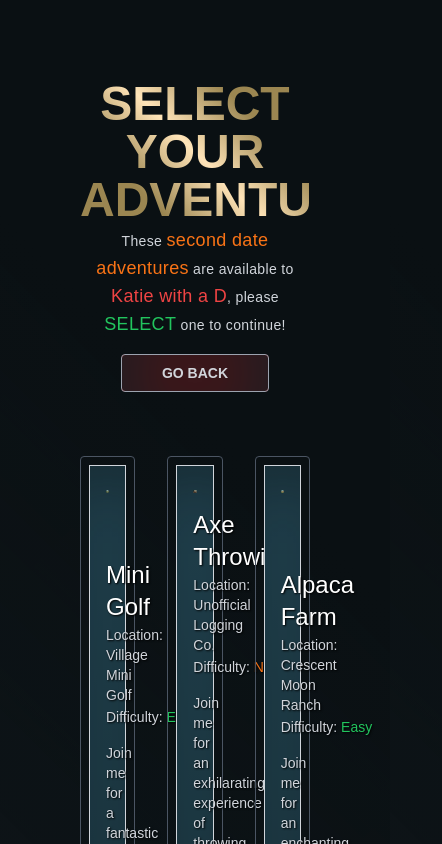
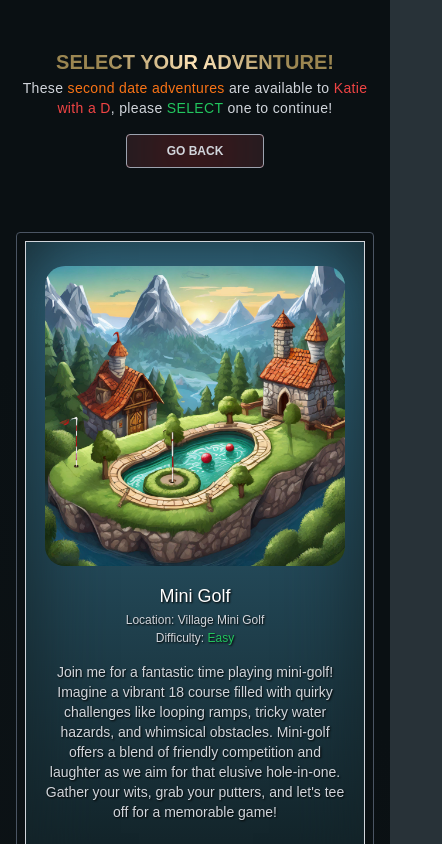
Before and after one commit to mattcarlotta/choose-your-adventure, a Next.js app: page /choose-adventure in a window 390 px wide. Shown: the top 844 px of the page, 442 px wide, since content can reach past the window. Built offline with nearby package versions, Linux system fonts and the light colour scheme; a web font is replaced by a local one.

Commit message:
feat: adjust styles for mobile

```diff
--- a/src/components/Adventure.tsx
+++ b/src/components/Adventure.tsx
@@ -72,10 +72,10 @@ export default function Adventure(
     if (error) {
         return (
             <div className="border border-red-600 p-2 rounded">
-                <div className="border border-red-300 flex flex-col space-y-4 justify-between pt-6 pb-8 px-4 bg-red-500 bg-opacity-20 min-h-full">
+                <div className="border border-red-300 flex flex-col space-y-2 justify-between bg-red-500 bg-opacity-20 min-h-full p-4 sm:space-y-4 sm:pt-6 sm:pb-8 sm:px-4">
                     <Image priority={priority} src="/submit-error.avif" alt="form submit error" height={350} width={350} style={{ borderRadius: "20px", margin: "0 auto" }} />
-                    <h2 className="text-2xl font-bold">Halt, adventurer!</h2>
-                    <h3 className="text-xl font-bold tracking-wide">{error}</h3>
+                    <h2 className="text-lg font-bold sm:text-2xl">Halt, Explorer!</h2>
+                    <h3 className="text-sm font-bold tracking-wide sm:text-xl">{error}</h3>
                 </div>
             </div>
         )
@@ -96,13 +96,13 @@ export default function Adventure(
                 >
                     <Image priority={priority} src={`/${imageSrc}.avif`} alt={imageAlt} height={300} width={300} style={{ borderRadius: "20px", margin: "0 auto" }} />
                     <div className="flex flex-col space-y-0.5 backshadow">
-                        <h2 className="backshadow text-2xl">
+                        <h2 className="backshadow text-lg sm:text-2xl">
                             {title}
                         </h2>
-                        <p className="text-sm text-gray-300">
+                        <p className="text-xs text-gray-300 sm:text-sm">
                             Location: {location}
                         </p>
-                        <p className="text-sm text-gray-300">
+                        <p className="text-xs text-gray-300 sm:text-sm">
                             Difficulty:&nbsp;
                             <span
                                 className={clsx(
@@ -115,7 +115,7 @@ export default function Adventure(
                                 {difficulty}
                             </span>
                         </p>
-                        <p className="text-sm text-gray-300 !mt-4 min-h-[11rem]">
+                        <p className="text-sm text-gray-300 !my-4 sm:min-h-[14rem] sm:text-base">
                             {description}
                         </p>
                     </div>
@@ -124,22 +124,22 @@ export default function Adventure(
                             <>
                                 {{
                                     [ADVENTURE_STATUS.UNAVAILABLE]: (
-                                        <div className="flex space-x-2 items-center mx-auto font-bold text-xl text-gray-400 px-8 py-2 cursor-not-allowed rounded">
-                                            <UnavailableIcon className="w-5 h-5 fill-gray-400" />
+                                        <div className="flex space-x-2 items-center mx-auto font-bold text-gray-400 px-8 py-2 cursor-not-allowed rounded sm:text-xl">
+                                            <UnavailableIcon className="w-5 h-5 fill-gray-400 sm:w-5 sm:h-5" />
                                             <span>OUT OF STOCK</span>
                                         </div>
 
                                     ),
                                     [ADVENTURE_STATUS.LOCKED]: (
-                                        <div className="flex space-x-2 items-center mx-auto font-bold border border-gray-400 text-xl text-gray-400 px-8 py-2 cursor-not-allowed rounded">
-                                            <LockedIcon className="w-5 h-5 fill-gray-400" />
+                                        <div className="flex space-x-2 items-center mx-auto font-bold border border-gray-400 text-gray-400 px-8 py-2 cursor-not-allowed rounded sm:text-xl">
+                                            <LockedIcon className="w-4 h-4 fill-gray-400 sm:w-5 sm:h-5" />
                                             <span>DLC PASS ONLY</span>
                                         </div>
 
                                     ),
                                     [ADVENTURE_STATUS.MEMBERS_ONLY]: (
-                                        <p className="flex space-x-2 items-center members-only mx-auto font-bold border text-xl text-gray-300 px-6 py-2 cursor-not-allowed rounded">
-                                            <KeyIcon className="w-6 h-6 fill-black" />
+                                        <p className="flex space-x-2 items-center members-only mx-auto font-bold border text-gray-300 px-6 py-2 cursor-not-allowed rounded sm:text-xl">
+                                            <KeyIcon className="w-5 h-5 fill-black sm:w-6 sm:h-6" />
                                             <span>MEMBERS ONLY</span>
                                         </p>
 
@@ -155,7 +155,7 @@ export default function Adventure(
                             <button
                                 type="button"
                                 disabled={isSubmitting}
-                                className="glow mx-auto font-bold border border-gray-400 text-xl text-gray-300 px-10 py-2 cursor-pointer rounded hover:border-white hover:text-white"
+                                className="glow mx-auto font-bold border border-gray-400 text-gray-300 px-10 py-2 cursor-pointer rounded hover:border-white hover:text-white sm:text-xl"
                                 onClick={handleSubmit}
                             >
                                 {isSubmitting ? "STARTING..." : "START"}
@@ -165,7 +165,7 @@ export default function Adventure(
                             <>
                                 {status === ADVENTURE_STATUS.AVAILABLE && (
                                     <Link
-                                        className="glow uppercase mx-auto font-bold border border-gray-400 text-xl text-gray-300 px-10 py-2 cursor-pointer rounded hover:border-white hover:text-white"
+                                        className="glow uppercase mx-auto font-bold border border-gray-400 text-gray-300 px-10 py-2 cursor-pointer rounded hover:border-white hover:text-white sm:text-xl"
                                         href={`/confirm-adventure/${id}`}
                                     >
                                         Select
@@ -174,7 +174,7 @@ export default function Adventure(
                                 {(status === ADVENTURE_STATUS.LOCKED || status === ADVENTURE_STATUS.MEMBERS_ONLY || status === ADVENTURE_STATUS.UNAVAILABLE) && !wasSelected && (
                                     <button
                                         type="button"
-                                        className="glow uppercase mx-auto font-bold border border-gray-400 text-xl text-gray-300 px-10 py-2 cursor-pointer rounded hover:border-white hover:text-white"
+                                        className="glow uppercase mx-auto font-bold border border-gray-400 text-gray-300 px-10 py-2 cursor-pointer rounded hover:border-white hover:text-white sm:text-xl"
                                         onClick={handleSelection}
                                     >
                                         Select
@@ -199,7 +199,7 @@ export default function Adventure(
                             <div className="flex flex-row justify-center items-center border-b border-red-900 bg-black">
                                 <h2
                                     role="presentation"
-                                    className="p-3 text-center text-md text-white font-bold sm:mt-0 sm:text-xl"
+                                    className="p-3 text-center text-white font-bold sm:mt-0 sm:text-xl"
                                     id="modal-title"
                                 >
                                     {{
@@ -223,22 +223,21 @@ export default function Adventure(
                                     [ADVENTURE_STATUS.UNAVAILABLE]: (
                                         <>
                                             <Image priority src="/unavailable.avif" alt={imageAlt} height={400} width={400} style={{ borderRadius: "20px", margin: "0 auto" }} />
-                                            <p className="text-md mt-4">Sorry adventurer, but this adventure is no longer in stock.</p>
-                                            <p className="text-md">Please choose another adventure instead.</p>
+                                            <p className="mt-4">Sorry explorer, but this adventure is no longer in stock.</p>
                                         </>
                                     ),
                                     [ADVENTURE_STATUS.LOCKED]: (
                                         <>
                                             <Image priority src="/locked.avif" alt={imageAlt} height={400} width={400} style={{ borderRadius: "20px", margin: "0 auto" }} />
-                                            <p className="text-md mt-4">Halt adventurer, you don&apos;t have enough XP to enter this area yet.</p>
-                                            <p className="text-md">Return after you&apos;ve purchased the deluxe DLC season pass for <a className="text-blue-500 font-bold hover:underline" href="https://www.youtube.com/watch?v=dQw4w9WgXcQ" target="_blank" referrerPolicy="no-referrer">$49.99 (click to purchase)</a></p>
+                                            <p className="mt-4">Halt explorer, you don&apos;t have enough XP to enter this area yet.</p>
+                                            <p className="mt-4 sm:mt-0">Return after you&apos;ve purchased the deluxe DLC season pass for <a className="text-blue-500 font-bold hover:underline" href="https://www.youtube.com/watch?v=dQw4w9WgXcQ" target="_blank" referrerPolicy="no-referrer">$49.99 (click to purchase)</a></p>
                                         </>
                                     ),
                                     [ADVENTURE_STATUS.MEMBERS_ONLY]: (
                                         <>
                                             <Image priority src="/members-only.avif" alt={imageAlt} height={400} width={400} style={{ borderRadius: "20px", margin: "0 auto" }} />
-                                            <p className="text-md mt-4">This adventure is <span className="font-bold">RESTRICTED</span> to <span className="text-yellow-500 font-bold">members only!</span></p>
-                                            <p className="text-md">Leave <span className="text-red-500 font-bold">NOW</span> or else I&apos;ll throw you in jail.</p>
+                                            <p className="mt-4">This adventure is <span className="font-bold">RESTRICTED</span> to <span className="text-yellow-500 font-bold">members only!</span></p>
+                                            <p>Leave <span className="text-red-500 font-bold">NOW</span> peasant or else I&apos;ll throw you in jail.</p>
                                         </>
                                     ),
                                     [ADVENTURE_STATUS.AVAILABLE]: "",
--- a/src/data/index.tsx
+++ b/src/data/index.tsx
@@ -45,7 +45,7 @@ export const ADVENTURES = [
         imageSrc: "alpaca-farm",
         imageAlt: "An alpaca on a farm",
         title: "Alpaca Farm",
-        description: "Join me for an enchanting visit to an alpaca farm, where we'll immerse ourselves in the charm and tranquility of these gentle creatures. Picture rolling grasses dotted with fluffy alpacas grazing peacefully and their curious eyes and soft fleece inviting us to feed them. Let's embark on this unforgettable journey and let the magic of alpacas brighten our day!",
+        description: "Join me for an enchanting visit to an alpaca farm, where we'll immerse ourselves in the charm and tranquility of these gentle creatures. Picture rolling grasses dotted with fluffy alpacas grazing peacefully as their curious eyes and soft fleece invite us to feed them. Let's embark on this unforgettable journey and let the magical alpacas brighten our day!",
         location: "Crescent Moon Ranch",
         difficulty: "Easy",
         status: ADVENTURE_STATUS.AVAILABLE,
@@ -85,9 +85,9 @@ export const ADVENTURES = [
         id: "38042f8e-4127-47e7-ac84-280e701a90ee",
         imageSrc: "pine-nursery-walk",
         imageAlt: "A man walking a dog along a stone path",
-        title: "Pine Nursery Walk",
-        description: "Join me for a stroll around Pine Nursery Park, where we'll explore scenic trails, lush greenery, and enjoy the company of our furry friends! With each step, we'll immerse ourselves in the peaceful ambiance of the park, take in the fresh air, and relish in our canine companionship. Leash up your pup, grab some treats, and let's embark on a dog walk we'll remember for years to come!",
-        location: "Pine Nursery Dog Park",
+        title: "Dog Walk",
+        description: "Join me for a stroll around this park, where we'll explore scenic trails, lush greenery, and enjoy the company of our furry friends! With each step, we'll immerse ourselves in the peaceful ambiance of the park, take in the fresh air, and relish in our canine companionship. Leash up your pup, grab some treats, and let's embark on a dog walk we'll remember for years to come!",
+        location: "Pine Nursery Park",
         difficulty: "Easy",
         status: ADVENTURE_STATUS.UNAVAILABLE
     },
@@ -106,8 +106,8 @@ export const ADVENTURES = [
         imageSrc: "cat-walk-around-town",
         imageAlt: "A man wearing high heels and red mini skirt in front of a castle",
         title: "Catwalk Around Town",
-        description: "Join me for a stylish and fun catwalk around town! We'll strut our stuff, showcase our fashion flair, and enjoy the spotlight! Picture us strolling down bustling streets, turning heads with our trendy outfits and confident strides. From chic dresses to casual ensembles, every step will be a statement of our personal style and individuality. Put on your favorite outfit and let's hit the town in style, turning every sidewalk into our own glamorous runway!",
-        location: "Multiple Locations",
+        description: "Join me for a stylish and fun catwalk around town! We'll strut our stuff, showcase our fashion flair, and enjoy the spotlight! Picture us strolling down bustling streets turning heads with our trendy outfits and confident strides. From chic dresses to casual ensembles, every step will be a statement of our personal style and individuality. Let's hit the town and turn every sidewalk into our own runway!",
+        location: "Any",
         difficulty: "Legendary",
         status: ADVENTURE_STATUS.MEMBERS_ONLY
     },
--- a/src/pages/api/select-adventure/[id].ts
+++ b/src/pages/api/select-adventure/[id].ts
@@ -21,7 +21,7 @@ export default async function handler(
     const emailAddress = process.env.EMAIL_ADDRESS || "";
 
     if (!emailAddress) {
-        return res.status(403).json({ error: "An adventure has already been started..." });
+        return res.status(403).json({ error: "An adventure has already started..." });
     }
 
     const msg = {
--- a/src/pages/choose-adventure.tsx
+++ b/src/pages/choose-adventure.tsx
@@ -10,23 +10,23 @@ export default function ChooseAdventure() {
             <Head>
                 <title>Select An Adventure!</title>
             </Head>
-            <div className="flex justify-center items-center text-center p-20">
+            <div className="flex justify-center items-center text-center px-4 py-12 sm:p-24">
                 <div className="w-full max-w-screen-xl flex flex-col space-y-16 min-h-screen">
                     <section className="flex flex-col space-y-0.5">
                         <header>
-                            <h1 className="title text-5xl font-bold uppercase">Select Your Adventure!</h1>
+                            <h1 className="title text-xl font-bold uppercase sm:text-5xl">Select Your Adventure!</h1>
                         </header>
                         <p className="text-sm text-gray-300 tracking-wide">
-                            These <span className="text-lg text-orange-500">second date adventures</span> are available to <span className="text-lg text-red-500">Katie with a D</span>, please <span className="text-lg uppercase text-green-500">select</span> one to continue!
+                            These <span className="text-orange-500 sm:text-lg">second date adventures</span> are available to <span className="text-red-500 sm:text-lg">Katie with a D</span>, please <span className="uppercase text-green-500 sm:text-lg">select</span> one to continue!
                         </p>
                         <Link
-                            className="unavailable !mt-4 mx-auto font-bold border border-gray-400 text-sm text-gray-300 px-10 py-2 cursor-pointer rounded hover:border-white hover:text-white"
+                            className="unavailable !mt-4 mx-auto font-bold border border-gray-400 text-xs text-gray-300 px-10 py-2 cursor-pointer rounded hover:border-white hover:text-white sm:text-sm"
                             href="/"
                         >
                             GO BACK
                         </Link>
                     </section>
-                    <section className="grid gap-8 grid-cols-3">
+                    <section className="grid gap-y-8 grid-cols-1 sm:gap-8 md:grid-cols-2 xl:grid-cols-3">
                         {ADVENTURES.map(props => <Adventure key={props.id} {...props} />)}
                     </section>
                 </div>
```
Also changed, not shown: src/pages/adventure-begins.tsx (+4 -4 lines), src/pages/confirm-adventure/[id].tsx (+4 -4 lines), src/pages/index.tsx (+6 -10 lines).
